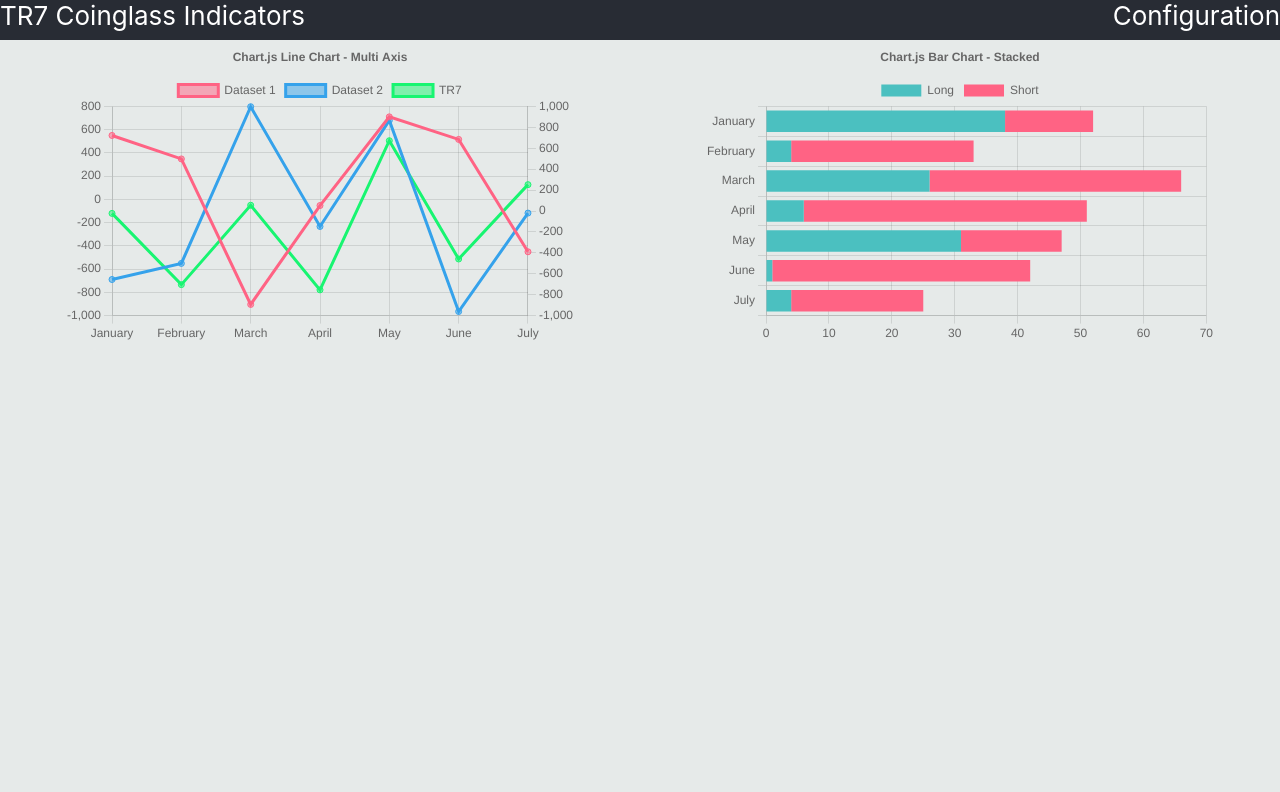
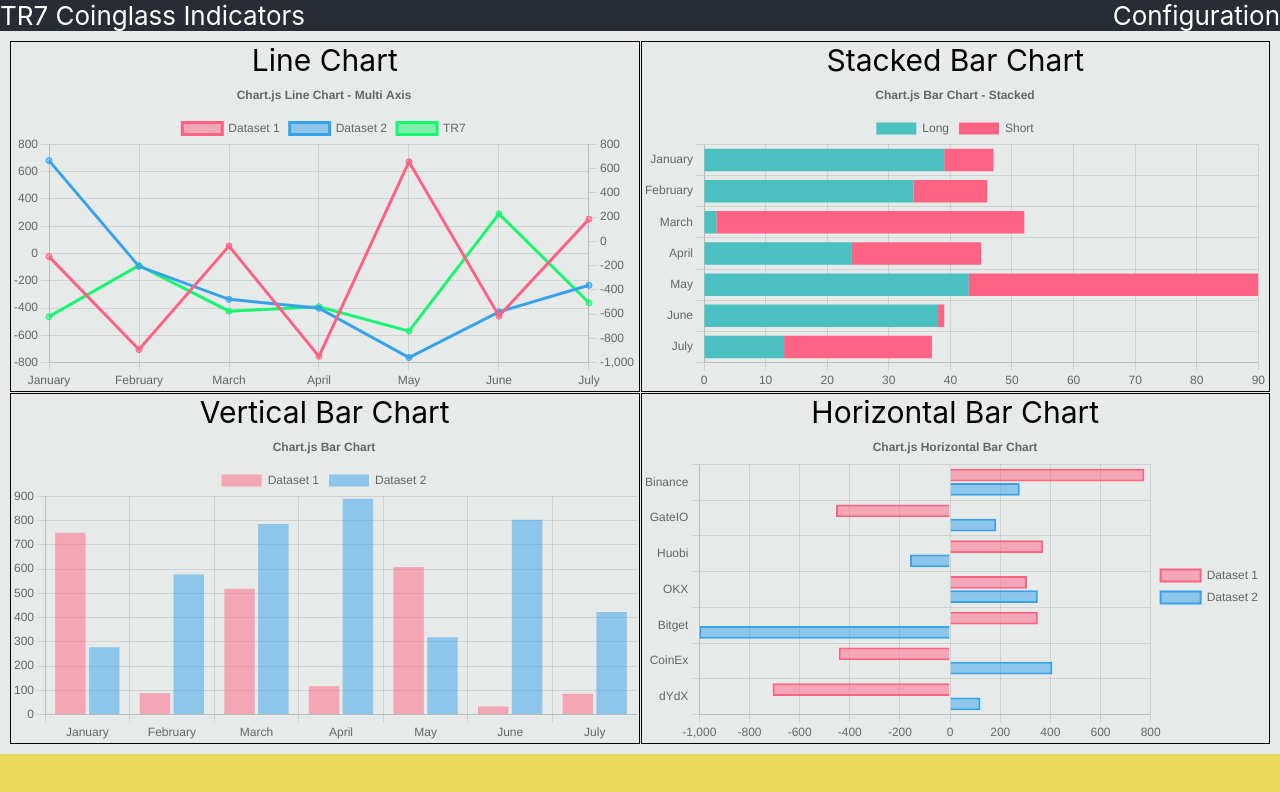
Before and after one commit to TR7-Crypto/tr7-trading-bot, a React (Create React App) app in the folder web-front-end/: page / in a window 1280 px wide. Shown: the top 792 px of the page. Built offline with nearby package versions, Linux system fonts and the light colour scheme.

Commit message:
up: home page as grid layout with 4 elements

```diff
--- a/web-front-end/src/App.css
+++ b/web-front-end/src/App.css
@@ -15,7 +15,7 @@
 
 .App-header {
   background-color: #282c34;
-  min-height: 5vh;
+  min-height: 10%;
   display: flex;
   flex-direction: row;
   align-items: flex-start;
@@ -30,9 +30,8 @@
 .App-body {
   background-color: #e6eae9;
   min-height: 95vh;
-  min-width: 100%;
   display: flex;
-  flex-direction: row;
+  flex-flow: row wrap;
   align-items: flex-start;
   justify-content: space-around;
   align-self: center;
@@ -40,8 +39,30 @@
   color: white;
 }
 .Body-item {
-  max-width: 40%;
-  max-height: 40%;
+  max-width: 47%;
+  max-height: 47%;
+}
+
+.grid-container {
+  margin: 0;
+  padding: 0;
+  box-sizing: border-box;
+  display: grid;
+  grid-template-columns: repeat(2, 1fr);
+  gap: 1px;
+  background-color: #e6eae9;
+  padding: 10px;
+  justify-content: space-evenly;
+  min-height: 90%;
+}
+
+.grid-container > div {
+  /* background-color: rgba(217, 247, 98, 0.8); */
+  border: 1px solid black;
+  /* text-align: center; */
+  font-size: 30px;
+  flex-flow: column;
+  justify-content: center;
 }
 
 @keyframes App-logo-spin {
--- a/web-front-end/src/App.js
+++ b/web-front-end/src/App.js
@@ -1,6 +1,7 @@
 import logo from "./logo.svg";
 import "./App.css";
-import HorizontalBarChart from "./horizontal-bar-chart";
+import HorizontalBarChart from "./component/HorizontalBarChart";
+import VerticalBarChart from "./component/VerticalBarChart";
 import StackBarChart from "./stacked-bar-chart";
 
 import {
@@ -91,9 +92,31 @@ function App() {
         <div>TR7 Coinglass Indicators</div>
         <div>Configuration</div>
       </header>
-      <body className="App-body">
-        <Line className="Body-item" options={options} data={data} />
-        <StackBarChart className="Body-item test" />
+      <body className="grid-container">
+        <div>
+          <div>Line Chart</div>
+          <div>
+            <Line className="" options={options} data={data} />
+          </div>
+        </div>
+        <div>
+          <div>Stacked Bar Chart</div>
+          <div>
+            <StackBarChart className="" />
+          </div>
+        </div>
+        <div>
+          <div>Vertical Bar Chart</div>
+          <div>
+            <VerticalBarChart className="" />
+          </div>
+        </div>
+        <div>
+          <div>Horizontal Bar Chart</div>
+          <div>
+            <HorizontalBarChart className="" />
+          </div>
+        </div>
       </body>
     </div>
   );
--- /dev/null
+++ b/web-front-end/src/component/HorizontalBarChart.js
@@ -0,0 +1,74 @@
+import React from "react";
+import {
+  Chart as ChartJS,
+  CategoryScale,
+  LinearScale,
+  BarElement,
+  Title,
+  Tooltip,
+  Legend,
+} from "chart.js";
+import { Bar } from "react-chartjs-2";
+import { faker } from "@faker-js/faker";
+
+ChartJS.register(
+  CategoryScale,
+  LinearScale,
+  BarElement,
+  Title,
+  Tooltip,
+  Legend
+);
+
+export const options = {
+  indexAxis: "y",
+  elements: {
+    bar: {
+      borderWidth: 2,
+    },
+  },
+  responsive: true,
+  plugins: {
+    legend: {
+      position: "right",
+    },
+    title: {
+      display: true,
+      text: "Chart.js Horizontal Bar Chart",
+    },
+  },
+};
+
+const labels = [
+  "Binance",
+  "GateIO",
+  "Huobi",
+  "OKX",
+  "Bitget",
+  "CoinEx",
+  "dYdX",
+];
+
+export const data = {
+  labels,
+  datasets: [
+    {
+      label: "Dataset 1",
+      data: labels.map(() => faker.datatype.number({ min: -1000, max: 1000 })),
+      borderColor: "rgb(255, 99, 132)",
+      backgroundColor: "rgba(255, 99, 132, 0.5)",
+    },
+    {
+      label: "Dataset 2",
+      data: labels.map(() => faker.datatype.number({ min: -1000, max: 1000 })),
+      borderColor: "rgb(53, 162, 235)",
+      backgroundColor: "rgba(53, 162, 235, 0.5)",
+    },
+  ],
+};
+
+const HorizontalBarChart = (props) => {
+  return <Bar options={options} data={data} {...props} />;
+};
+
+export default HorizontalBarChart;
--- a/web-front-end/src/horizontal-bar-chart.js
+++ b/web-front-end/src/component/VerticalBarChart.js
@@ -9,6 +9,7 @@ import {
   Legend,
 } from "chart.js";
 import { Bar } from "react-chartjs-2";
+
 import { faker } from "@faker-js/faker";
 
 ChartJS.register(
@@ -21,54 +22,38 @@ ChartJS.register(
 );
 
 export const options = {
-  indexAxis: "y",
-  elements: {
-    bar: {
-      borderWidth: 2,
-    },
-  },
   responsive: true,
   plugins: {
     legend: {
-      position: "right",
+      position: "top",
     },
     title: {
       display: true,
-      text: "Chart.js Horizontal Bar Chart",
+      text: "Chart.js Bar Chart",
     },
   },
 };
 
-const labels = [
-  "Binance",
-  "GateIO",
-  "Huobi",
-  "OKX",
-  "Bitget",
-  "CoinEx",
-  "dYdX",
-];
+const labels = ["January", "February", "March", "April", "May", "June", "July"];
 
 export const data = {
   labels,
   datasets: [
     {
       label: "Dataset 1",
-      data: labels.map(() => faker.datatype.number({ min: -1000, max: 1000 })),
-      borderColor: "rgb(255, 99, 132)",
+      data: labels.map(() => faker.datatype.number({ min: 0, max: 1000 })),
       backgroundColor: "rgba(255, 99, 132, 0.5)",
     },
     {
       label: "Dataset 2",
-      data: labels.map(() => faker.datatype.number({ min: -1000, max: 1000 })),
-      borderColor: "rgb(53, 162, 235)",
+      data: labels.map(() => faker.datatype.number({ min: 0, max: 1000 })),
       backgroundColor: "rgba(53, 162, 235, 0.5)",
     },
   ],
 };
 
-const HorizontalBarChart = () => {
-  return <Bar options={options} data={data} />;
+const VerticalBarChart = (props) => {
+  return <Bar options={options} data={data} {...props} />;
 };
 
-export default HorizontalBarChart;
+export default VerticalBarChart;
--- a/web-front-end/src/index.css
+++ b/web-front-end/src/index.css
@@ -1,13 +1,15 @@
 body {
-  margin: 0;
-  font-family: -apple-system, BlinkMacSystemFont, 'Segoe UI', 'Roboto', 'Oxygen',
-    'Ubuntu', 'Cantarell', 'Fira Sans', 'Droid Sans', 'Helvetica Neue',
+  margin: 0 auto;
+  min-height: 100vh;
+  background-color: rgb(233, 216, 91);
+  font-family: -apple-system, BlinkMacSystemFont, "Segoe UI", "Roboto", "Oxygen",
+    "Ubuntu", "Cantarell", "Fira Sans", "Droid Sans", "Helvetica Neue",
     sans-serif;
   -webkit-font-smoothing: antialiased;
   -moz-osx-font-smoothing: grayscale;
 }
 
 code {
-  font-family: source-code-pro, Menlo, Monaco, Consolas, 'Courier New',
+  font-family: source-code-pro, Menlo, Monaco, Consolas, "Courier New",
     monospace;
 }
```
Also changed, not shown: web-front-end/src/component/index.js (added).
